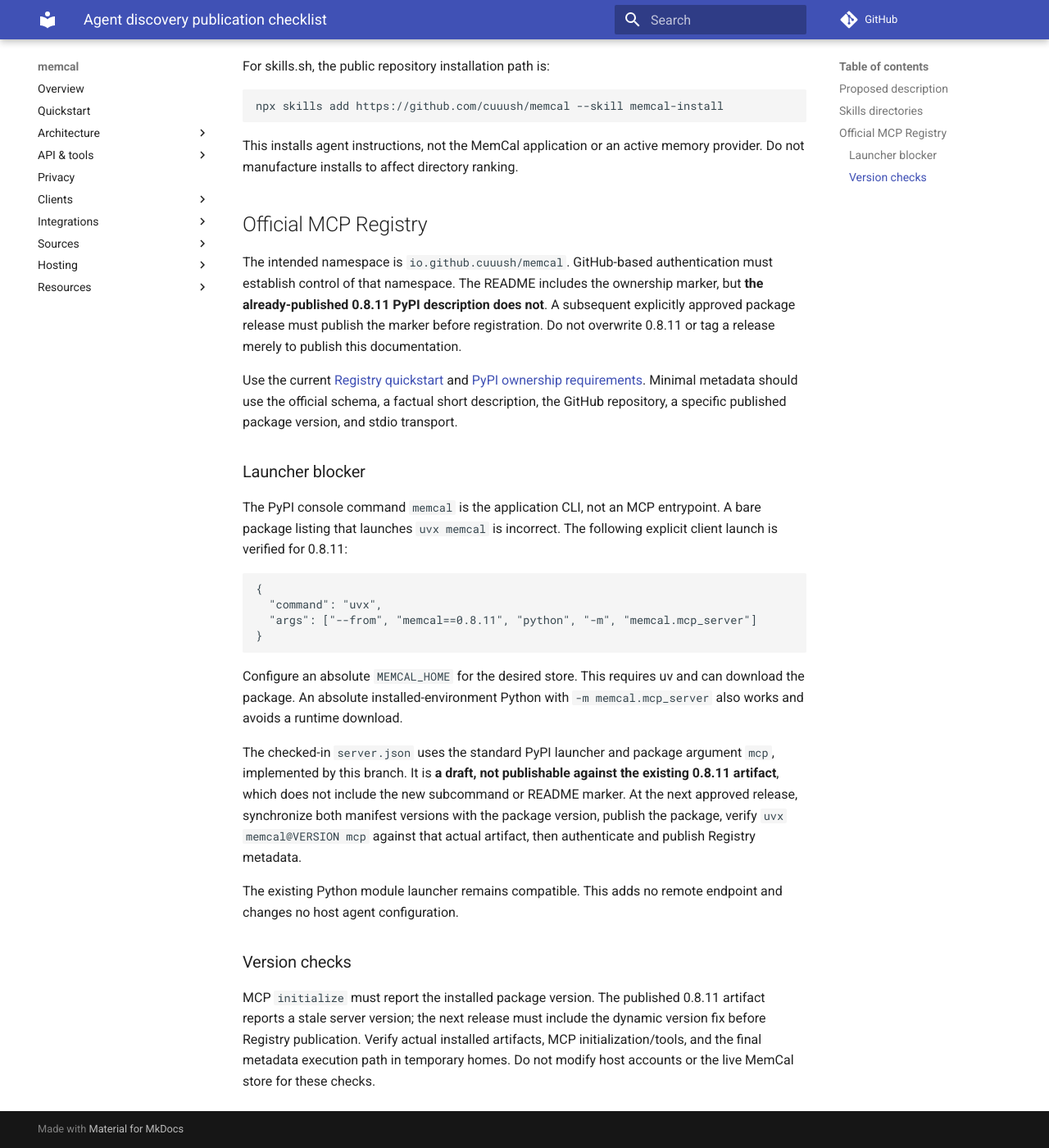
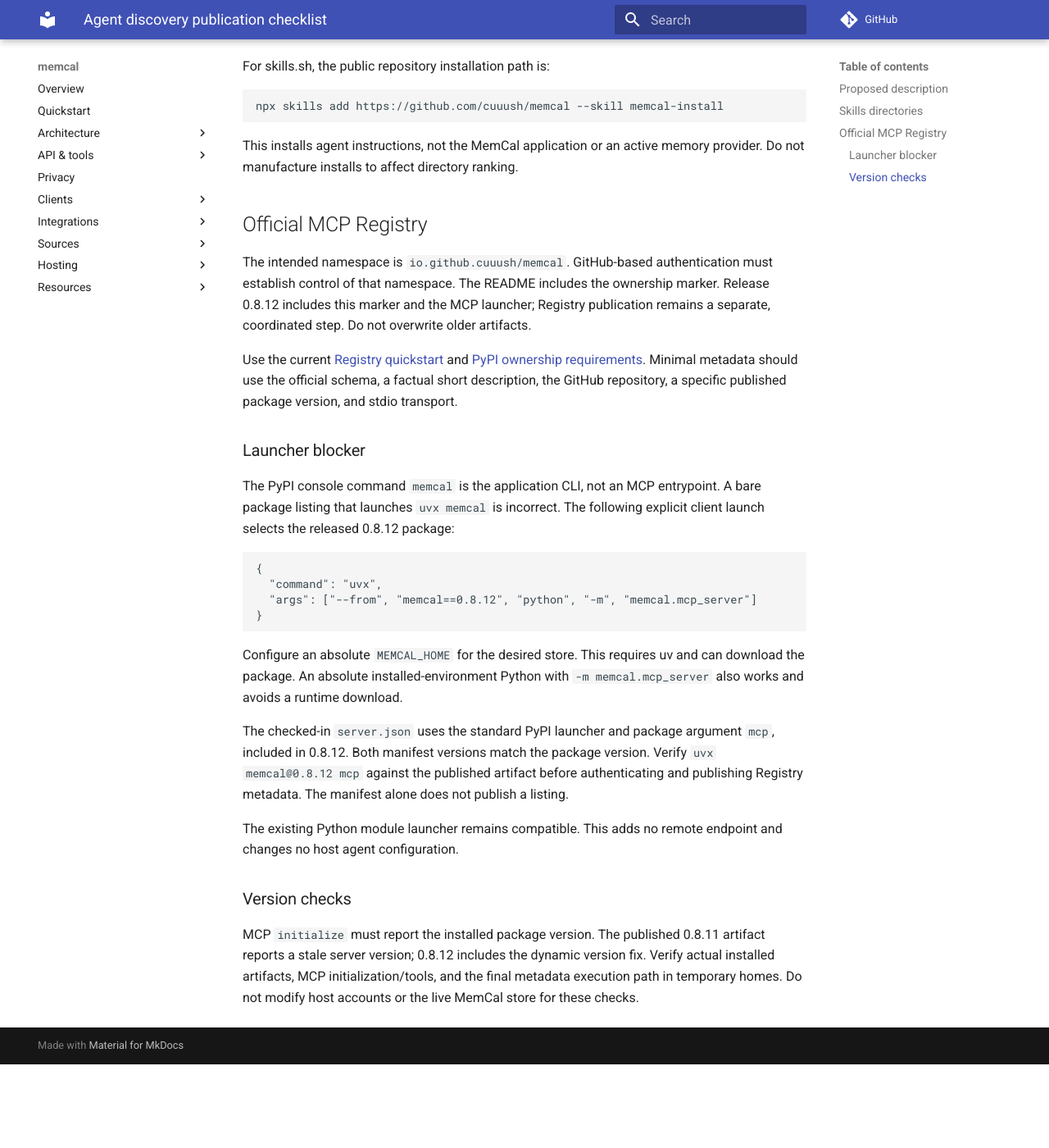
Before and after one commit to cuuush/memcal, an MkDocs documentation site: the page built from docs/agent-discovery.md, in a window 1280 px wide and 1400 px high, scrolled down 710 px. Shown: the whole window at 82% size. Built offline with MkDocs 1.6.1 and Material for MkDocs 9.7.7, drawn with Linux system fonts in a browser that asks for light colours; comment, search, counter and statistics services are not loaded; after the commit the page ends 2008 px from its top, so only the background shows below that.

````diff
--- a/docs/agent-discovery.md
+++ b/docs/agent-discovery.md
@@ -38,9 +38,8 @@ provider. Do not manufacture installs to affect directory ranking.
 
 The intended namespace is `io.github.cuuush/memcal`. GitHub-based authentication
 must establish control of that namespace. The README includes the ownership
-marker, but **the already-published 0.8.11 PyPI description does not**. A subsequent
-explicitly approved package release must publish the marker before registration.
-Do not overwrite 0.8.11 or tag a release merely to publish this documentation.
+marker. Release 0.8.12 includes this marker and the MCP launcher; Registry
+publication remains a separate, coordinated step. Do not overwrite older artifacts.
 
 Use the current [Registry quickstart](https://modelcontextprotocol.io/registry/quickstart)
 and [PyPI ownership requirements](https://modelcontextprotocol.io/registry/package-types).
@@ -51,12 +50,12 @@ the GitHub repository, a specific published package version, and stdio transport
 
 The PyPI console command `memcal` is the application CLI, not an MCP entrypoint.
 A bare package listing that launches `uvx memcal` is incorrect. The following
-explicit client launch is verified for 0.8.11:
+explicit client launch selects the released 0.8.12 package:
 
 ```json
 {
   "command": "uvx",
-  "args": ["--from", "memcal==0.8.11", "python", "-m", "memcal.mcp_server"]
+  "args": ["--from", "memcal==0.8.12", "python", "-m", "memcal.mcp_server"]
 }
 ```
 
@@ -65,11 +64,9 @@ can download the package. An absolute installed-environment Python with
 `-m memcal.mcp_server` also works and avoids a runtime download.
 
 The checked-in `server.json` uses the standard PyPI launcher and package argument
-`mcp`, implemented by this branch. It is **a draft, not publishable against the
-existing 0.8.11 artifact**, which does not include the new subcommand or README
-marker. At the next approved release, synchronize both manifest versions with
-the package version, publish the package, verify `uvx memcal@VERSION mcp` against
-that actual artifact, then authenticate and publish Registry metadata.
+`mcp`, included in 0.8.12. Both manifest versions match the package version.
+Verify `uvx memcal@0.8.12 mcp` against the published artifact before authenticating
+and publishing Registry metadata. The manifest alone does not publish a listing.
 
 The existing Python module launcher remains compatible. This adds no remote
 endpoint and changes no host agent configuration.
@@ -77,7 +74,6 @@ endpoint and changes no host agent configuration.
 ### Version checks
 
 MCP `initialize` must report the installed package version. The published 0.8.11
-artifact reports a stale server version; the next release must include the dynamic
-version fix before Registry publication. Verify actual installed artifacts,
+artifact reports a stale server version; 0.8.12 includes the dynamic version fix. Verify actual installed artifacts,
 MCP initialization/tools, and the final metadata execution path in temporary
 homes. Do not modify host accounts or the live MemCal store for these checks.
--- a/memcal/__init__.py
+++ b/memcal/__init__.py
@@ -3,4 +3,4 @@
 Entry point: memcal.entrypoint:main.
 """
 
-__version__ = "0.8.11"
+__version__ = "0.8.12"
--- a/pyproject.toml
+++ b/pyproject.toml
@@ -1,6 +1,6 @@
 [project]
 name = "memcal"
-version = "0.8.11"
+version = "0.8.12"
 description = "A calendar and a to-do list that live in context, fed by the streams you already get."
 readme = "README.md"
 license = "MIT"
````
Also changed, not shown: AGENTS.md (+1 -1 lines), CHANGELOG.md (+3 -1 lines), server.json (+22 -10 lines), skills/memcal-install/SKILL.md (+3 -3 lines).
